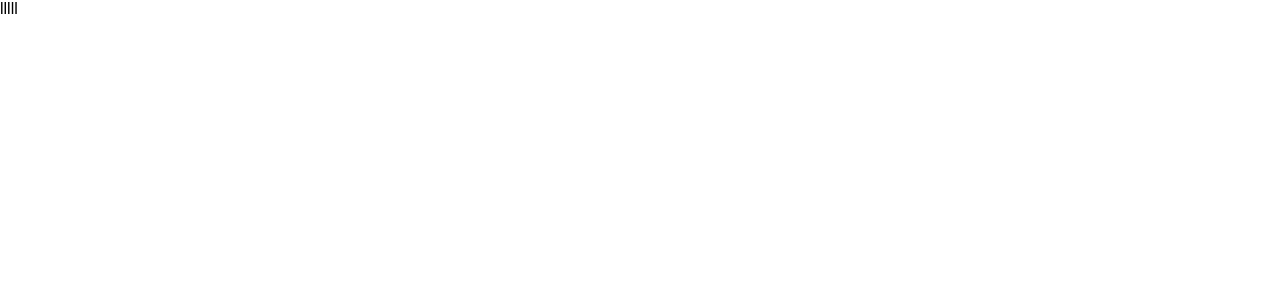
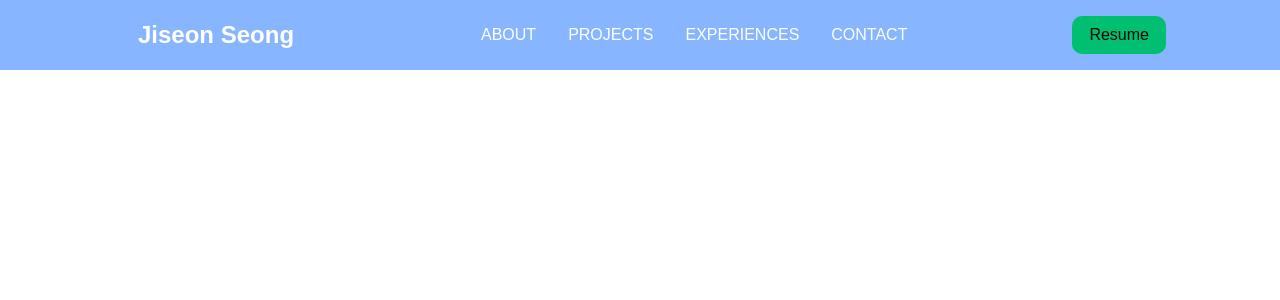
Before and after one commit to JiseonSeong/JiseonWebsite, a React (Create React App) app: page / in a window 1280 px wide. Shown: the top 300 px of the page. Built offline with nearby package versions, Linux system fonts and the light colour scheme.

Commit message:
set navbar

```diff
--- a/package.json
+++ b/package.json
@@ -8,7 +8,11 @@
     "@testing-library/user-event": "^13.5.0",
     "react": "^17.0.2",
     "react-dom": "^17.0.2",
+    "react-icons": "^4.3.1",
+    "react-router-dom": "^6.2.1",
     "react-scripts": "5.0.0",
+    "react-scroll": "^1.8.4",
+    "styled-components": "^5.3.3",
     "web-vitals": "^2.1.4"
   },
   "scripts": {
--- a/src/App.js
+++ b/src/App.js
@@ -1,11 +1,13 @@
 import "./App.css";
 import React from "react";
+import Navbar from "./components/Navbar";
+import { BrowserRouter as Router } from "react-router-dom";
 
 function App() {
   return (
-    <div className="App">
-      <header>lllll</header>
-    </div>
+    <Router>
+      <Navbar />
+    </Router>
   );
 }
 
--- /dev/null
+++ b/src/components/Navbar/NavbarElements.js
@@ -0,0 +1,116 @@
+import styled from "styled-components";
+import { Link as LinkR } from "react-router-dom";
+import { Link as LinkS } from "react-scroll";
+
+export const Nav = styled.nav`
+  background: #87b5ff;
+  height: 70px;
+  /* margin-top: -80px; */
+  display: flex;
+  justify-content: center;
+  align-items: center;
+  font-size: 1rem;
+  position: sticky;
+  top: 0;
+  z-index: 10;
+
+  @media screen and (max-width: 960px) {
+    transition: 0.8s all ease;
+  }
+`;
+
+export const NavbarContainer = styled.div`
+  display: flex;
+  justify-content: space-between;
+  height: 70px;
+  z-index: 1;
+  width: 100%;
+  padding: 0 24px;
+  max-width: 1100px;
+`;
+
+export const NavLogo = styled(LinkR)`
+  color: white;
+  justify-self: flex-start;
+  cursor: pointer;
+  font-size: 1.5rem;
+  display: flex;
+  align-items: center;
+  margin-left: 24px;
+  font-weight: bold;
+  text-decoration: none;
+`;
+
+export const MobileIcon = styled.div`
+  display: none;
+
+  @media screen and (max-width: 768px) {
+    display: block;
+    position: absolute;
+    top: 0;
+    right: 0;
+    transform: translate(-100%, 60%);
+    font-size: 1.8rem;
+    cursor: pointer;
+    color: white;
+  }
+`;
+
+export const NavMenu = styled.ul`
+  display: flex;
+  align-items: center;
+  list-style: none;
+  text-align: center;
+  margin-right: -22px;
+
+  @media screen and (max-width: 768px) {
+    display: none;
+  }
+`;
+
+export const NavItem = styled.li`
+  height: 70px;
+`;
+
+export const NavLinks = styled(LinkS)`
+  color: #fff;
+  display: flex;
+  align-items: center;
+  text-decoration: none;
+  padding: 0 1rem;
+  height: 100%;
+  cursor: pointer;
+
+  &.active {
+    border-bottom: 3px solid #01bf71;
+  }
+`;
+
+export const NavBtn = styled.nav`
+  display: flex;
+  align-items: center;
+
+  @media screen and (max-width: 768px) {
+    display: none;
+  }
+`;
+
+export const NavBtnLink = styled(LinkR)`
+  border-radius: 10px;
+  background: #01bf71;
+  white-space: nowrap;
+  padding: 10px 17px;
+  color: #010606;
+  font-size: 16px;
+  outline: none;
+  border: none;
+  cursor: pointer;
+  transition: all 0.2s ease-in-out;
+  text-decoration: none;
+
+  &:hover {
+    transition: all 0.2s ease-in-out;
+    background: #fff;
+    color: #010606;
+  }
+`;
--- /dev/null
+++ b/src/components/Navbar/index.js
@@ -0,0 +1,83 @@
+import React from "react";
+import { BiUpsideDown } from "react-icons/bi";
+import {
+  Nav,
+  NavbarContainer,
+  NavLogo,
+  MobileIcon,
+  NavMenu,
+  NavItem,
+  NavLinks,
+  NavBtn,
+  NavBtnLink,
+} from "./NavbarElements";
+
+const Navbar = ({ toggle }) => {
+  return (
+    <>
+      <Nav>
+        <NavbarContainer>
+          <NavLogo to="/">Jiseon Seong</NavLogo>
+          <MobileIcon onClick={toggle}>
+            <BiUpsideDown />
+          </MobileIcon>
+          <NavMenu>
+            <NavItem>
+              <NavLinks
+                to="about"
+                smooth={true}
+                duration={500}
+                spy={true}
+                exact="true"
+                offset={-80}
+              >
+                ABOUT
+              </NavLinks>
+            </NavItem>
+            <NavItem>
+              <NavLinks
+                to="projects"
+                smooth={true}
+                duration={500}
+                spy={true}
+                exact="true"
+                offset={-80}
+              >
+                PROJECTS
+              </NavLinks>
+            </NavItem>
+            <NavItem>
+              <NavLinks
+                to="experiences"
+                smooth={true}
+                duration={500}
+                spy={true}
+                exact="true"
+                offset={-80}
+              >
+                EXPERIENCES
+              </NavLinks>
+            </NavItem>
+            <NavItem>
+              <NavLinks
+                to="contact"
+                smooth={true}
+                duration={500}
+                spy={true}
+                exact="true"
+                offset={-80}
+              >
+                CONTACT
+              </NavLinks>
+            </NavItem>
+          </NavMenu>
+          <NavBtn>
+            <NavBtnLink to="/resume">Resume</NavBtnLink>
+          </NavBtn>
+        </NavbarContainer>
+      </Nav>
+    </>
+  );
+};
+
+export default Navbar;
```
Also changed, not shown: 1 other file (tests, documents, lock files or other folders).
